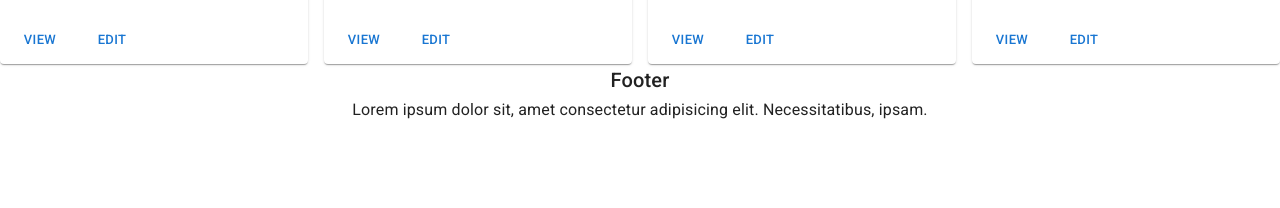
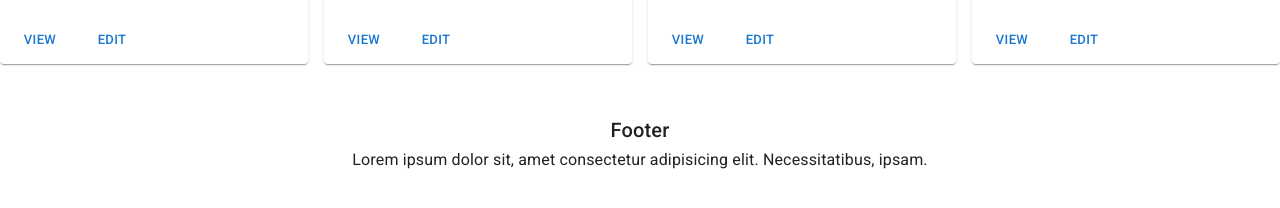
Before and after one commit to superkingsely/material-ui-project-1, a React (Create React App) app: page / in a window 1280 px wide. Shown: the part 1534-1742 px from the top of the page. Before the commit the page ends 1658 px from the top, so only its background shows below. Built offline with nearby package versions, Linux system fonts and the light colour scheme.

Commit message:
finally done

```diff
--- a/src/App.js
+++ b/src/App.js
@@ -114,18 +114,25 @@ const App = () => {
                 </container>
             </main>
             <footer
-            sx={{
-                // backgroundColor:(theme)=>(theme.palette.background.paper),
-                backgroundColor:'blue',
-                padding:'50px 0'
-            }}
+            // style={{backgoundColor:"#eee"}}
             >
+                <Container
+                fluid
+                sx={{
+                    // backgroundColor:(theme)=>(theme.palette.background.paper),
+                //    backgroundColor:'#eee',
+                    padding:'50px 0'
+                }}
+
+                >
+
                 <Typography variant='h6' align='center'>
                     Footer
                 </Typography>
                 <Typography variant='subtitle1' align='center'>
                     Lorem ipsum dolor sit, amet consectetur adipisicing elit. Necessitatibus, ipsam.
                 </Typography>
+                </Container>
             </footer>
         </div>
      );
```
